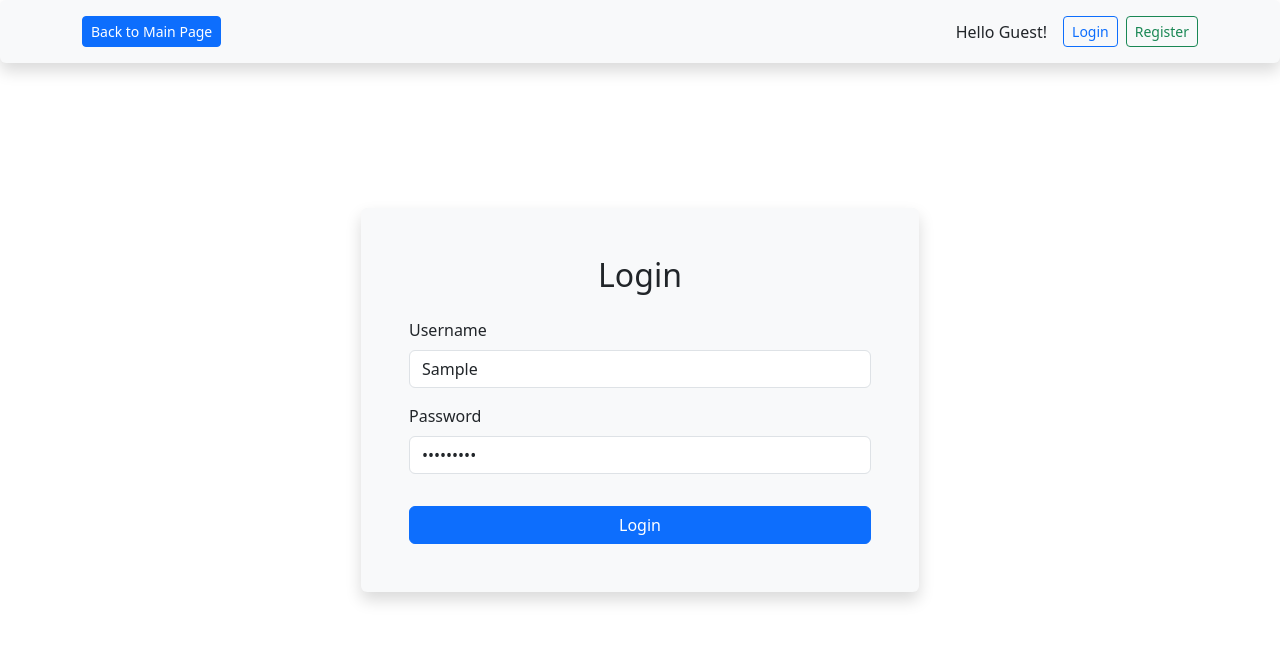
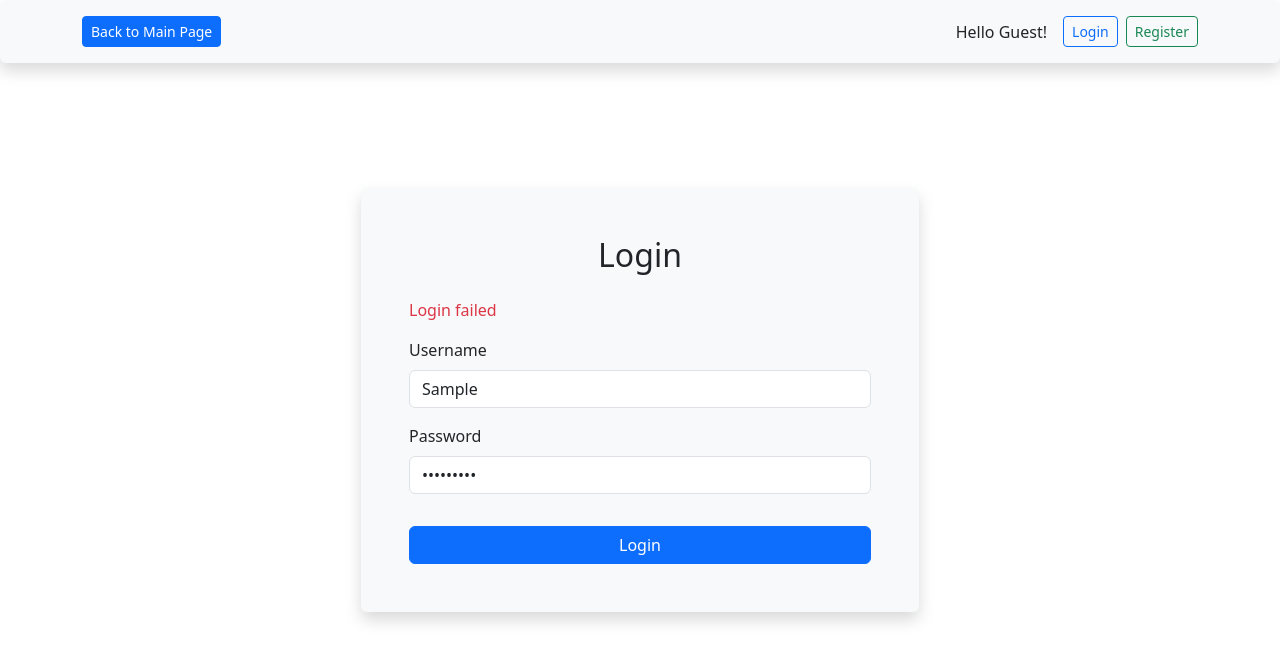
Before and after one commit to georgdronov/CourseProject, a React (Create React App) app in the folder client/: page /login in a window 1280 px wide. Both pictures are taken after typing "Sample", "Sample123" into the empty fields and a click on the button "Login". Shown: the top 662 px of the page. Built offline with nearby package versions, Linux system fonts and the light colour scheme; no server answers.

Commit message:
finish auth

```diff
--- a/client/src/components/page-component/Header.jsx
+++ b/client/src/components/page-component/Header.jsx
@@ -2,10 +2,10 @@ import React from "react";
 import { Navbar, Button, Container } from "react-bootstrap";
 import { Link, useLocation } from "react-router-dom";
 
-export const Header = ({ username }) => {
+export const Header = () => {
   const location = useLocation();
   const isHomePage = location.pathname === "/";
-
+  const username = localStorage.getItem("username");
   return (
     <Navbar fixed="top" className="shadow bg-light p-3 rounded">
       <Container className="d-flex justify-content-between align-items-center">
@@ -19,12 +19,24 @@ export const Header = ({ username }) => {
 
         <div className="d-flex align-items-center">
           <span className="me-3">Hello {username ? username : "Guest"}!</span>
+          {!username ? (
+            <>
               <Button as={Link} to="/login" variant="outline-primary" size="sm" className="me-2">
                 Login
               </Button>
               <Button as={Link} to="/register" variant="outline-success" size="sm">
                 Register
               </Button>
+            </>
+          ) : (
+            <Button variant="outline-danger" size="sm" onClick={() => {
+              localStorage.removeItem("token");
+              localStorage.removeItem("username");
+              window.location.reload();
+            }}>
+              Logout
+            </Button>
+          )}
         </div>
       </Container>
     </Navbar>
--- a/client/src/pages/LoginPage.jsx
+++ b/client/src/pages/LoginPage.jsx
@@ -1,16 +1,18 @@
 import React, { useState } from "react";
 import { Container, Form, Button } from "react-bootstrap";
 import { Header } from "../components/page-component/Header";
+import { useNavigate } from "react-router-dom";
 
 export const LoginPage = () => {
   const [username, setUsername] = useState("");
   const [password, setPassword] = useState("");
-  const [errorMessage, setErrorMessage] = useState("");
+  const [error, setError] = useState("");
+  const navigate = useNavigate();
 
-  const handleLogin = async (e) => {
+  const handleSubmit = async (e) => {
     e.preventDefault();
-    setErrorMessage("");
 
+    try {
       const response = await fetch(
         `${process.env.REACT_APP_SERVER_URL}/auth/login`,
         {
@@ -26,9 +28,14 @@ export const LoginPage = () => {
 
       if (response.ok) {
         localStorage.setItem("token", data.token);
-      console.log("Login successful");
+        localStorage.setItem("username", username);
+        navigate("/");
       } else {
-      setErrorMessage(data.message);
+        setError(data.message || "Login failed");
+      }
+    } catch (error) {
+      console.error("Error:", error);
+      setError("Login failed");
     }
   };
 
@@ -38,9 +45,12 @@ export const LoginPage = () => {
       style={{ height: "100vh" }}
     >
       <Header />
-      <Form className="w-50 bg-light p-5 rounded shadow" onSubmit={handleLogin}>
+      <Form
+        className="w-50 bg-light p-5 rounded shadow"
+        onSubmit={handleSubmit}
+      >
         <h2 className="mb-4 text-center">Login</h2>
-        {errorMessage && <p className="text-danger">{errorMessage}</p>}
+        {error && <p className="text-danger">{error}</p>}
         <Form.Group controlId="formBasicEmail" className="mb-3">
           <Form.Label>Username</Form.Label>
           <Form.Control
```
Lines whose indentation alone changed are shown as unchanged.
